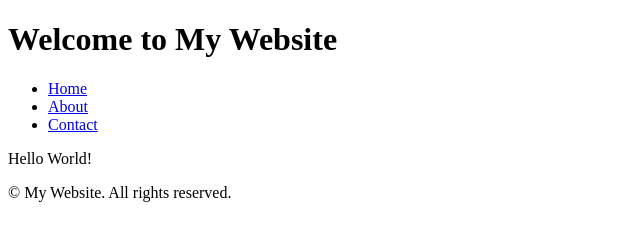
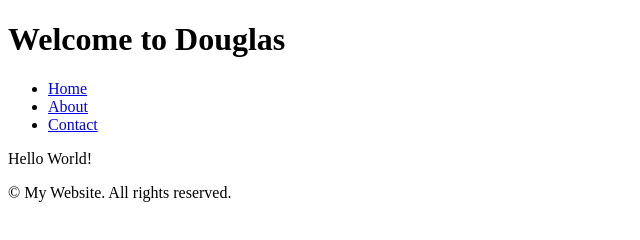
Before and after one commit to DouglasDominiski/simple-website-repo-poc, a plain HTML site: page index.html in a window 1280 px wide. Shown: the whole page, without its empty margins (0-640 px from the left). Drawn offline with Linux system fonts and the light colour scheme.

Commit message:
changing the title to welcome Douglas

```diff
--- a/index.html
+++ b/index.html
@@ -5,7 +5,7 @@
 </head>
 <body>
 <header>
-<h1>Welcome to My Website</h1>
+<h1>Welcome to Douglas</h1>
 <nav>
 <ul>
 <li><a href="#">Home</a></li>
```
